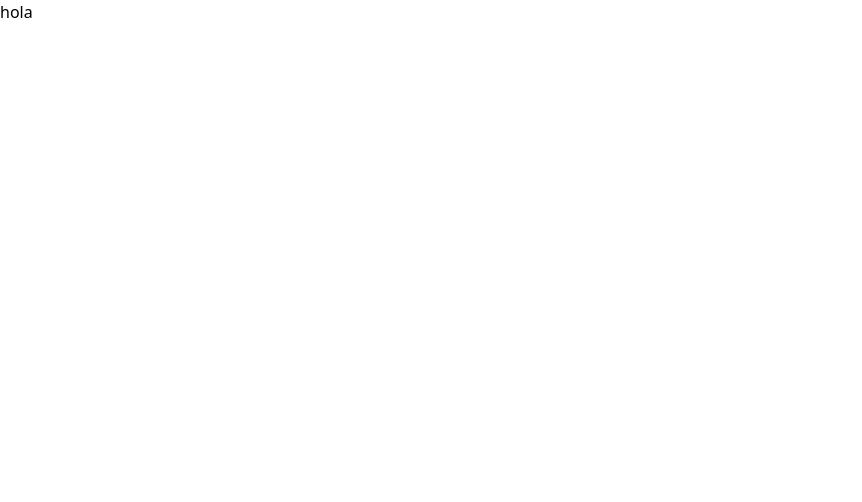
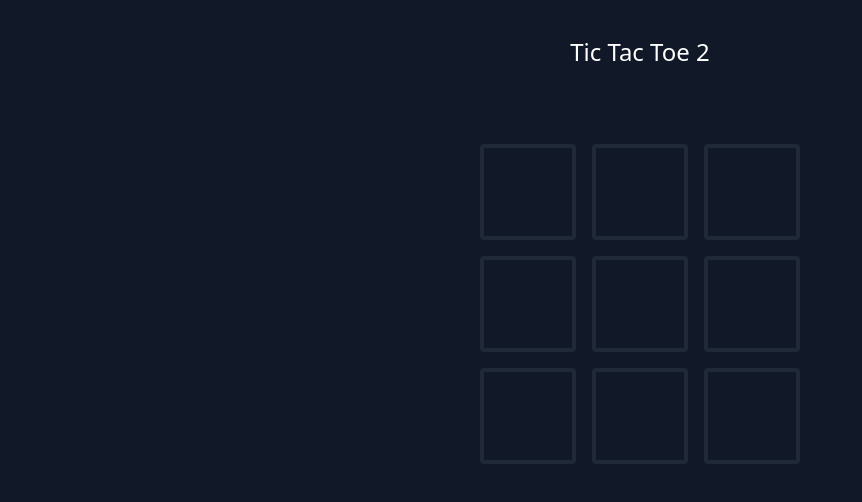
Before and after one commit to betra0/TicTacToe2, a React (Vite) app in the folder web-client/: page /local in a window 1280 px wide. Shown: the top 502 px of the page, without its empty margins (0-862 px from the left). Built offline with nearby package versions, Linux system fonts and the light colour scheme.

Commit message:
jugabilidad Casi lista, solo falta avisar quien gana

```diff
--- a/web-client/src/App.jsx
+++ b/web-client/src/App.jsx
@@ -3,6 +3,7 @@ import { Routes, Route, Outlet } from 'react-router-dom';
 
 import './App.css'
 import MenuPage from './pages/menuPage';
+import LocalPage from './pages/localPage';
 
 function App() {
 
@@ -10,7 +11,7 @@ function App() {
     <>
       <Routes>
             <Route path="/" element={<MenuPage />} />
-            <Route path="/local" element={'hola'} />
+            <Route path="/local" element={<LocalPage/>} />
 
             <Route path="/config" element={''} />
 
--- /dev/null
+++ b/web-client/src/components/gridGame.jsx
@@ -0,0 +1,35 @@
+function GridGame({items=[], onclick=()=>{}, deleteItem=null}){
+
+    if(items==[]){
+        items=[
+            'X','O' , '',
+            '', 'X', '',
+            '', 'O' , 'X'
+        ]
+    }
+
+    const handleSquareClick = (index) => {
+        console.log('Clicked button at index:', index);
+        onclick(index)
+
+    };
+
+
+
+    return(
+        <div className="grid grid-cols-3 gap-4 w-full max-w-xs text-center text-4xl">
+            {items.map((item, index) => (
+        <button
+          key={index}
+          data-index={index} // Añade un atributo de datos para identificar el botón
+          onClick={() => handleSquareClick(index)}
+          className={`border-4 border-gray-800 rounded w-full aspect-square flex items-center justify-center transition-bg duration-300 hover:bg-gray-700 ${deleteItem==index ? 'bg-gray-800 text-red-500' : ''}`}
+        >
+          {item}
+        </button>
+      ))}
+        </div>
+    )
+}
+
+export default GridGame;
--- /dev/null
+++ b/web-client/src/pages/localPage.jsx
@@ -0,0 +1,73 @@
+import { Link } from 'react-router-dom';
+import GridGame from '../components/gridGame';
+import { useState } from 'react';
+const turns ={
+    x:'X',
+    o:'O',
+    none:false
+
+}
+
+function useLocalPlay(){
+    const [turn, setTurn] = useState(turns.x)
+    const [oldItems, setOldItems] = useState([])
+    const [itemsGrid, setItemsGrid] = useState([
+        '','' , '',
+        '', '', '',
+        '', '' , ''
+    ])
+    const [deleteItem, setDeleteItem]=useState(null)
+
+    const handlerSquareClick = (index)=>{
+        if (itemsGrid[index] !== '' || turn === turns.none)
+            return
+        const newGrid = [...itemsGrid]
+        newGrid[index] = turn
+        const newOldItems = [...oldItems, index]
+        console.log(newOldItems.length, 'tamaño xd')
+
+        if (newOldItems.length>=6){
+            newGrid[newOldItems[0]] = ''
+            newOldItems.shift()
+        }
+        if (newOldItems.length === 5)
+            setDeleteItem(newOldItems[0])
+        setOldItems(newOldItems)
+        setItemsGrid(newGrid)
+        if (turn === turns.x)
+            setTurn(turns.o)
+        else
+            setTurn(turns.x)
+
+
+
+
+    }
+
+
+
+    return {turn, oldItems, itemsGrid, deleteItem, handlerSquareClick}
+}
+
+
+function LocalPage(){
+    const {turn, oldItems, itemsGrid, handlerSquareClick, deleteItem} = useLocalPlay()
+    console.log(itemsGrid)
+
+    return(
+    <main className="bg-gray-900 w-screen h-screen  flex items-center flex-col text-white">
+        <h2 className=" mt-9 mb-12 text-center text-2xl">Tic Tac Toe 2</h2>
+        <section className="mt-7 flex flex-1 w-full  flex-col items-center ">
+        <GridGame items={itemsGrid} onclick={handlerSquareClick} deleteItem={deleteItem}/>
+
+
+
+
+        </section>
+    </main>
+    )
+}
+
+
+
+export default LocalPage;
--- a/web-client/src/pages/menuPage.jsx
+++ b/web-client/src/pages/menuPage.jsx
@@ -8,7 +8,7 @@ function MenuPage(){
     <main className="bg-gray-900 w-screen h-screen  flex items-center flex-col text-white">
         <h2 className=" mt-9 mb-12 text-center  text-5xl">Tic Tac Toe 2</h2>
         <section className="mt-7 flex flex-1 w-full max-w-xxs flex-col text-center gap-7">
-        <Link className="bg-gray-800 w-full rounded-lg py-1 text-xl hover:bg-gray-700 transform hover:scale-110 duration-200 transition-transform active:scale-90" to="/">Local</Link>
+        <Link className="bg-gray-800 w-full rounded-lg py-1 text-xl hover:bg-gray-700 transform hover:scale-110 duration-200 transition-transform active:scale-90" to="/local">Local</Link>
         <Link className="bg-gray-800 w-full rounded-lg py-1 text-xl hover:bg-gray-700 transform hover:scale-110 duration-200 transition-transform active:scale-90" to="/">Multiplayer</Link>
         <Link className="bg-gray-800 w-full rounded-lg py-1 text-xl hover:bg-gray-700 transform hover:scale-110 duration-200 transition-transform active:scale-90" to="/">Settings</Link>
         <Link className="bg-gray-800 w-full rounded-lg py-1 text-xl hover:bg-gray-700 transform hover:scale-110 duration-200 transition-transform active:scale-90" to="/">About</Link>
```
